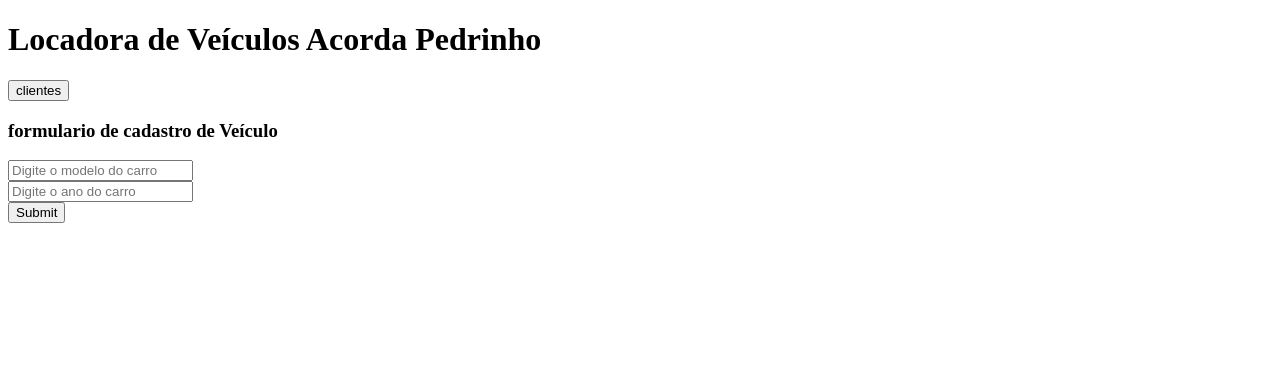
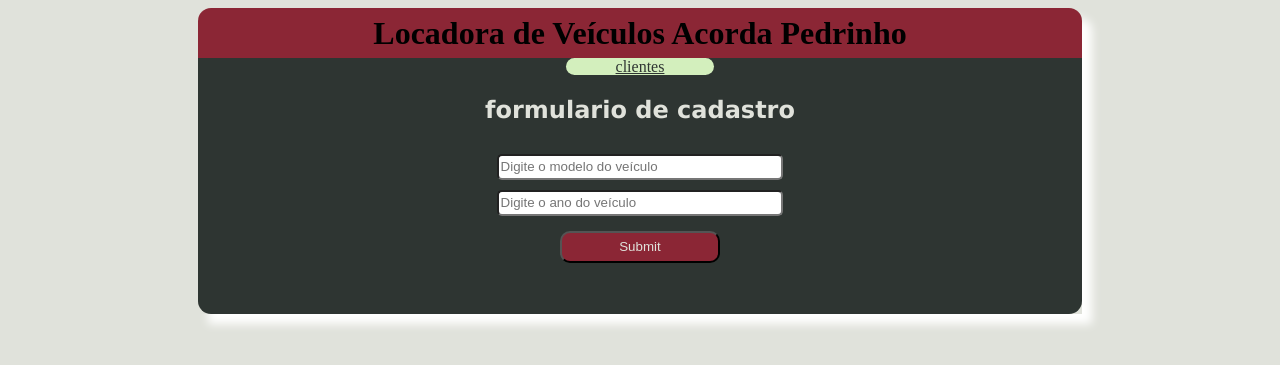
Before and after one commit to gustavo1046/Php-for-College, a PHP site: page /veiculos.html in a window 1280 px wide. Shown: the top 365 px of the page. Run offline with PHP 8.4, Linux system fonts and the light colour scheme.

Commit message:
tela de veiculos

```diff
--- a/index.html
+++ b/index.html
@@ -14,7 +14,7 @@
         </div>
         <div class="content">
             <div class="options">
-                <button>Veículos</button>
+                <a href="./veiculos.html">Veículos</a>
             </div>
             <div class="cadastro">
                 <h2>formulario de cadastro</h2>
--- a/intermediary/intermedirio_cliente.php
+++ b/intermediary/intermedirio_cliente.php
@@ -7,6 +7,7 @@
     $cpf = $_POST["cpf"];
 
     $cliente = new cliente($nome, $cpf);
+    echo $cliente->getNome();
     $acao = new action_cliente();
     $acao->CadastrarCliente($cliente);
     header('Location: ../../index.html');
--- a/style.css
+++ b/style.css
@@ -69,19 +69,18 @@ input {
     box-shadow: 1px 1px 10px var(--red);
 }
 
-button {
+a {
+    padding: 0px 50px 0px 50px;
     background-color: var(--green);
     color: var(--black);
     border-radius: 10px;
-    width: 10rem;
-    height: 2rem;
-    margin-top: 15px;
+    margin-top: 10px;
 }
 
 form {
     height: 150px;
 }
 
-button:hover {
+a:hover {
     box-shadow: 1px 1px 10px var(--white);
 }
--- a/veiculos.html
+++ b/veiculos.html
@@ -4,25 +4,28 @@
     <meta charset="UTF-8">
     <meta http-equiv="X-UA-Compatible" content="IE=edge">
     <meta name="viewport" content="width=device-width, initial-scale=1.0">
+    <link href="style.css" rel="stylesheet">
     <title>Locadora Acorda Pedrinho</title>
 </head>
 <body>
+    <div class="all">
         <div class="title">
             <h1>Locadora de Veículos Acorda Pedrinho</h1>
         </div>
+        <div class="content">
             <div class="options">
-        <button>clientes</button>
+                <a href="./index.html">clientes</a>
             </div>
             <div class="cadastro">
-        <h3>formulario de cadastro de Veículo</h3>
-        <form action="" method="">
-            <input type="text" name="modelo" id="text"placeholder="Digite o modelo do carro"><br>
-            <input type="number" name="ano" id="text" placeholder="Digite o ano do carro"><br>
+                <h2>formulario de cadastro</h2>
+                <form action="./intermediary/intermedirio_cliente.php" method="POST">
+                    <input type="text" name="modelo" id="text"placeholder="Digite o modelo do veículo"><br>
+                    <input type="text" name="ano" id="text" placeholder="Digite o ano do veículo"><br>
                     <input type="submit" id="sub">
                 </form>
             </div>
             <div class="tabela">
-
+            </div>
         </div>
 </body>
 </html>
```
Lines whose indentation alone changed are shown as unchanged.
